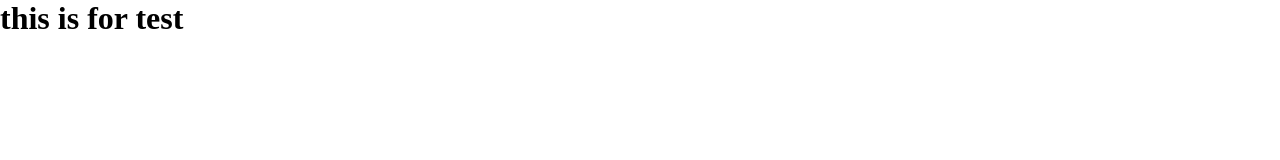
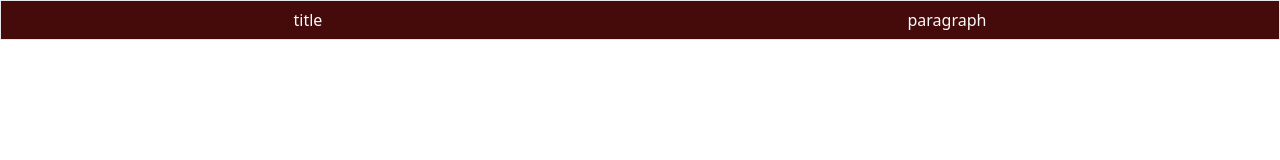
Before and after one commit to deaduchiha/morteza, a plain HTML site: page index.html in a window 1280 px wide. Drawn offline with nearby package versions, Linux system fonts and the light colour scheme.

Commit message:
add tailwind css

```diff
--- a/index.html
+++ b/index.html
@@ -5,8 +5,14 @@
     <meta name="viewport" content="width=device-width, initial-scale=1.0" />
     <title>Document</title>
     <link rel="stylesheet" href="style.css" />
+    <script src="https://cdn.tailwindcss.com"></script>
   </head>
   <body>
-    <h1>this is for test</h1>
+    <div
+      class="flex w-full justify-around h-10 border items-center hover:bg-red-950 hover:text-gray-50"
+    >
+      <h1>title</h1>
+      <p>paragraph</p>
+    </div>
   </body>
 </html>
```
